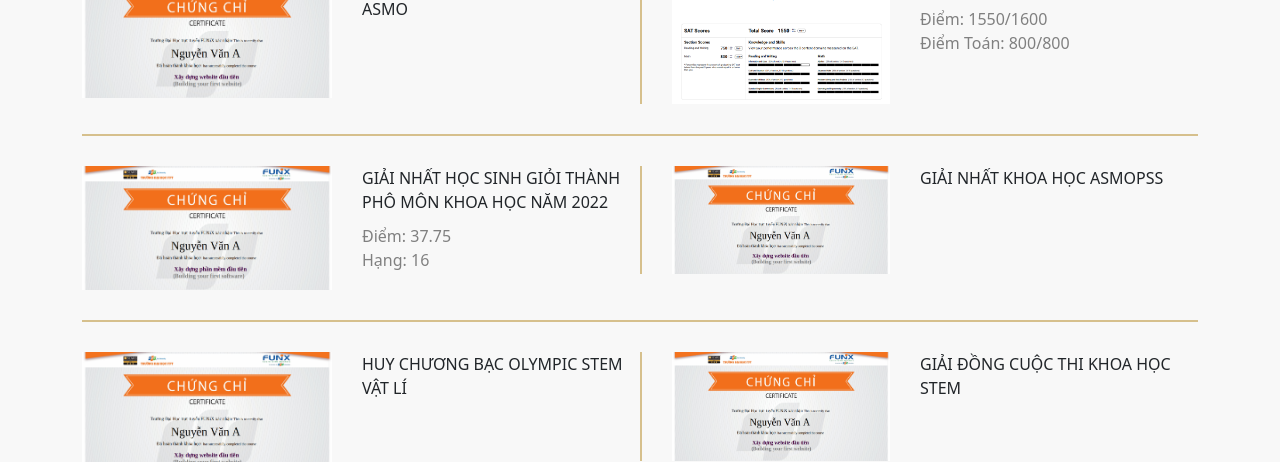
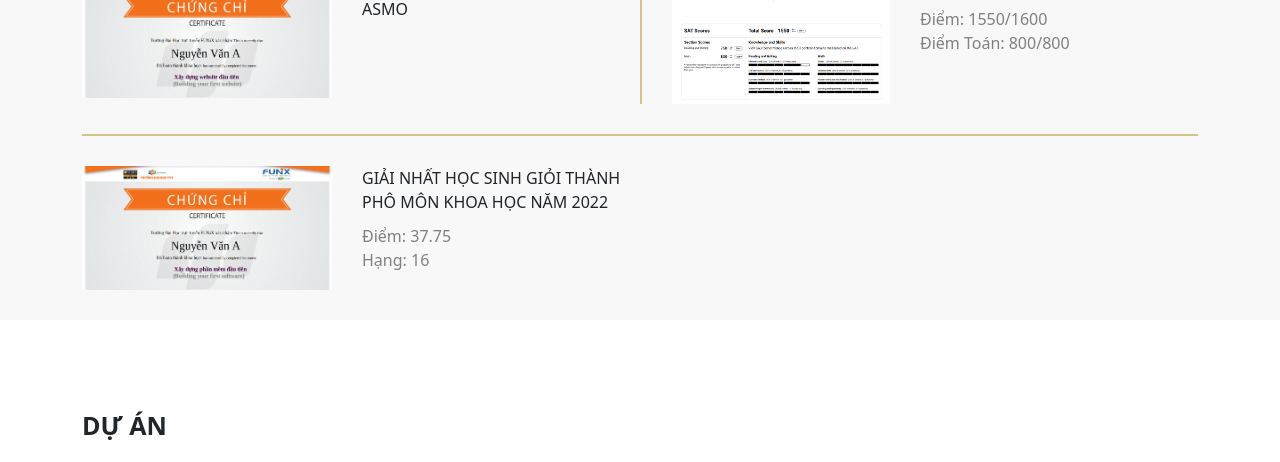
Before and after one commit to hoaianh51/assignment3, a plain HTML site: page index.html in a window 1280 px wide. Shown: the part 1730-2192 px from the top of the page. Drawn offline with nearby package versions, Linux system fonts and the light colour scheme.

Commit message:
Update index.html

```diff
--- a/index.html
+++ b/index.html
@@ -6,9 +6,8 @@
     <meta name="viewport" content="width=device-width, initial-scale=1.0" />
   <!-- bootstrap 5.0 -->
     <link href="https://cdn.jsdelivr.net/npm/bootstrap@5.0.2/dist/css/bootstrap.min.css" rel="stylesheet" integrity="sha384-EVSTQN3/azprG1Anm3QDgpJLIm9Nao0Yz1ztcQTwFspd3yD65VohhpuuCOmLASjC" crossorigin="anonymous">
-    <link rel="stylesheet" type="text/css"
-     href="/css/laptop.css">
-     <link rel="stylesheet" type="text/css" media="screen and (max-width: 800px)" href="/css/tablet.css">
+    <link rel="stylesheet" type="text/css" media="screen and (min-width: 800px)" href="/css/laptop.css">
+     <link rel="stylesheet" type="text/css" media="screen and (min-width: 600px) and (max-width: 800px)" href="/css/tablet.css">
     <link rel="stylesheet" type="text/css" media="screen and (max-width: 600px)" href="/css/mobile.css">
     <link rel="stylesheet" href="./css/font.css" />
     <title>Assignment 03</title>
@@ -234,7 +233,7 @@
         <div class="detail-prize">Điểm Toán: 800/800</div>
         </div>
       </div>
-        <div class="thanh-tich-detail top">
+        <div class="thanh-tich-detail">
         <img src="./images/Cert_PRF.png" alt="filter picture" class="picture2" />
         <div>
         <div class="prize">
@@ -244,19 +243,6 @@
         <div class="detail-prize">Hạng: 16</div>
       </div>
     </div>
-    <div class="thanh-tich-detail top">
-      <img src="./images/Cert_WEB.png" alt="filter picture" class="picture2 right" />
-      <div class="prize">Giải nhất khoa học ASMOPSS</div>
-    </div>
-    <div class="thanh-tich-detail">
-      <img src="./images/Cert_WEB.png" alt="filter picture" class="picture2" />
-      <div class="prize">Huy chương bạc Olympic STEM vật lí</div>
-    </div>
-    <div class="thanh-tich-detail">
-      <img src="./images/Cert_WEB.png" alt="filter picture" class="picture2 right" />
-      <div class="prize">Giải đồng cuộc thi khoa học STEM</div>
-    </div>
-
       </div>
     </div>
     </section>
```
Lines whose indentation alone changed are shown as unchanged.
